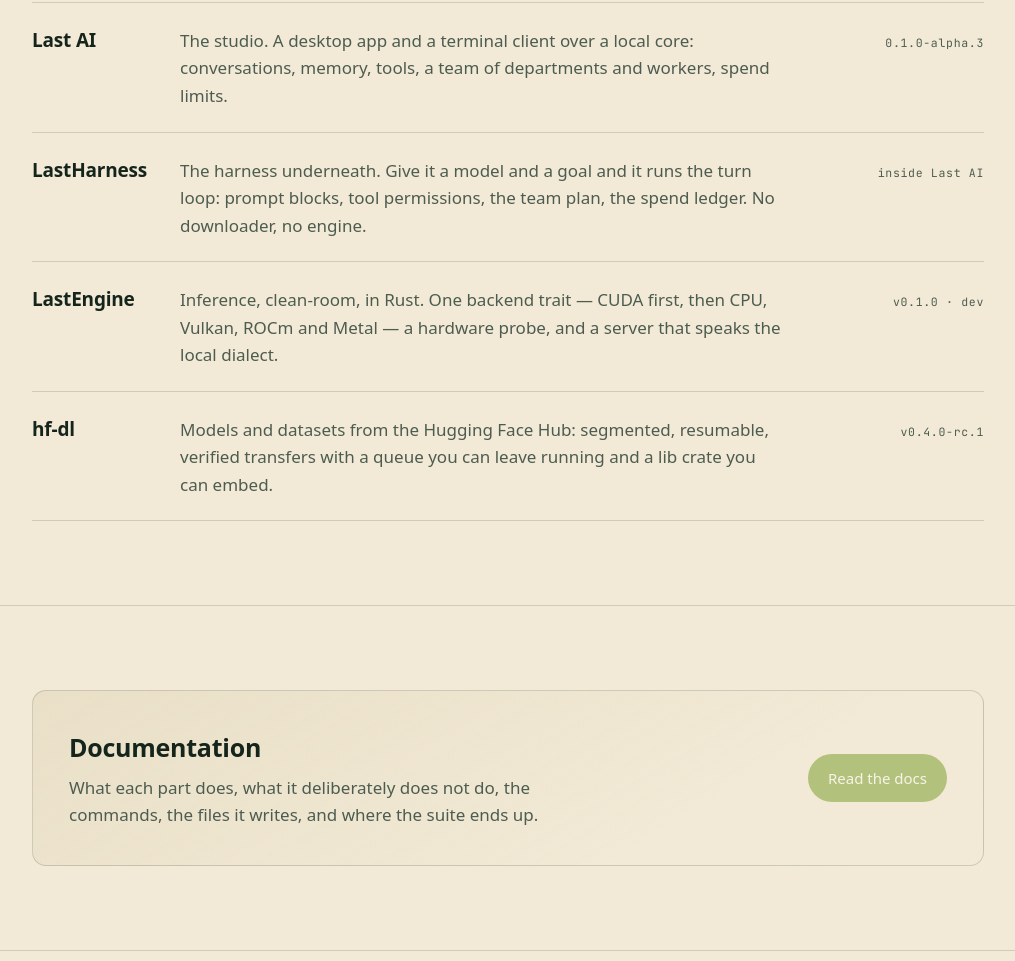
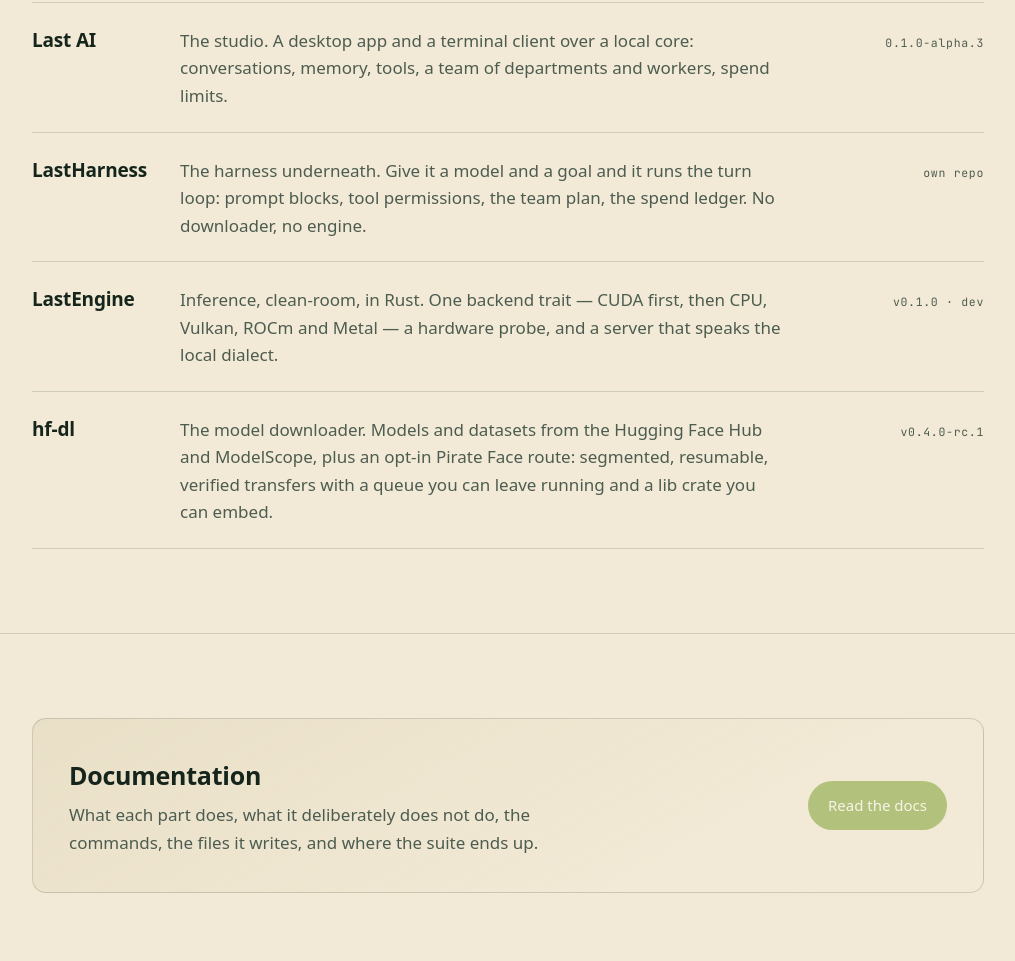
Before and after one commit to TheSyrianDev/TheSyrianDev.github.io, a plain HTML site: page index.html in a window 1280 px wide. Shown: the part 2395-3356 px from the top of the page, without its empty margins (132-1147 px from the left). Drawn offline with Linux system fonts and the light colour scheme; a web font is replaced by a local one.

Commit message:
Describe hf-dl as the model downloader and LastHarness as its own repo.
hf-dl now reaches ModelScope and Pirate Face as well as the Hugging Face
Hub, and LastHarness is published separately, so the project list says
both.

```diff
--- a/index.html
+++ b/index.html
@@ -127,7 +127,7 @@
       <li>
         <span class="name"><a href="https://github.com/TheSyrianDev/LastHarness">LastHarness</a></span>
         <p>The harness underneath. Give it a model and a goal and it runs the turn loop: prompt blocks, tool permissions, the team plan, the spend ledger. No downloader, no engine.</p>
-        <span class="state">inside Last AI</span>
+        <span class="state">own repo</span>
       </li>
       <li>
         <span class="name"><a href="https://github.com/TheSyrianDev/LastEngine">LastEngine</a></span>
@@ -136,7 +136,7 @@
       </li>
       <li>
         <span class="name"><a href="https://github.com/TheSyrianDev/hf-dl">hf-dl</a></span>
-        <p>Models and datasets from the Hugging Face Hub: segmented, resumable, verified transfers with a queue you can leave running and a lib crate you can embed.</p>
+        <p>The model downloader. Models and datasets from the Hugging Face Hub and ModelScope, plus an opt-in Pirate Face route: segmented, resumable, verified transfers with a queue you can leave running and a lib crate you can embed.</p>
         <span class="state">v0.4.0-rc.1</span>
       </li>
     </ul>
```
